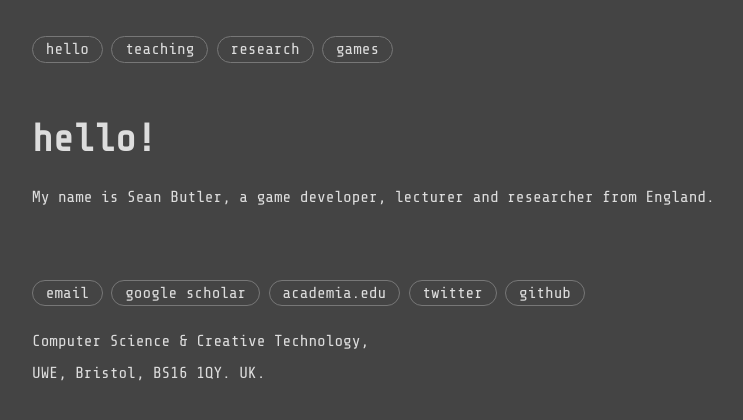
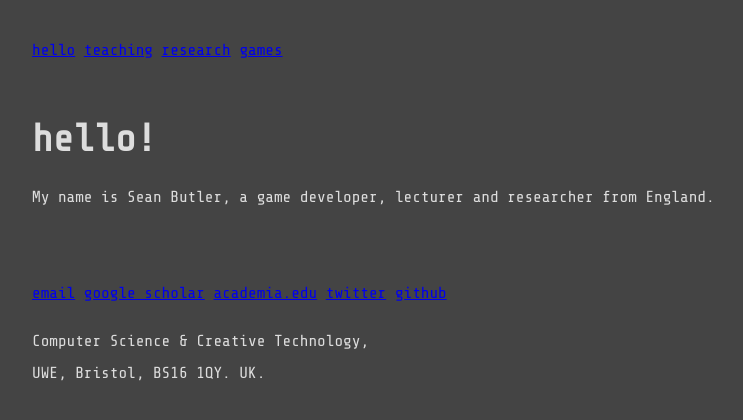
Before and after one commit to seanbutler/www.seanbutler.net, a Jekyll site: the page built from index.html, in a window 1280 px wide. Shown: the top 420 px of the page, without its empty margins (232-975 px from the left). Built offline with Jekyll 4.4.1, drawn with Linux system fonts in a browser that asks for light colours.

Commit message:
toned down css for IE

```diff
--- a/css/main.css
+++ b/css/main.css
@@ -28,26 +28,26 @@ li, p {
 }
 
 a {
-    border-radius: 2vw;
+    /*border-radius: 2vw;
     padding: 0.25vw 1vw 0.25vw 1vw ;
     border: 0.15vw solid #777;
     color: #DDD;
-    text-decoration: none;
+    text-decoration: none;*/
 }
 
 a[href]:hover {
-    border-radius: 2vw;
+    /*border-radius: 2vw;
     padding: 0.25vw 1vw 0.25vw 1vw ;
     border: 0.15vw solid orange;
-    color: #444;
+    color: #444;*/
     background-color: orange;
     text-decoration: none;
 }
 
 a[href]:active {
-    border-radius: 2vw;
+    /*border-radius: 2vw;
     padding: 0.25vw 1vw 0.25vw 1vw ;
-    border: 0.15vw solid #DDD;
+    border: 0.15vw solid #DDD;*/
     color: #DDD;
     background-color: orange;
     text-decoration: none;
```
